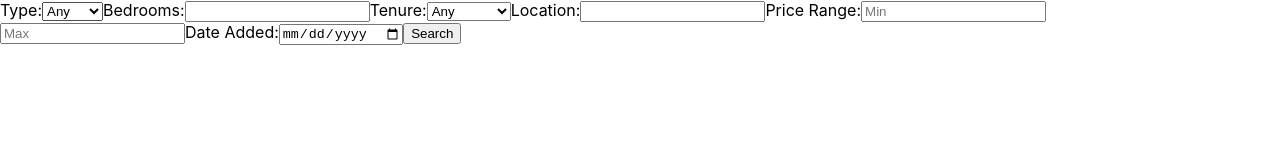
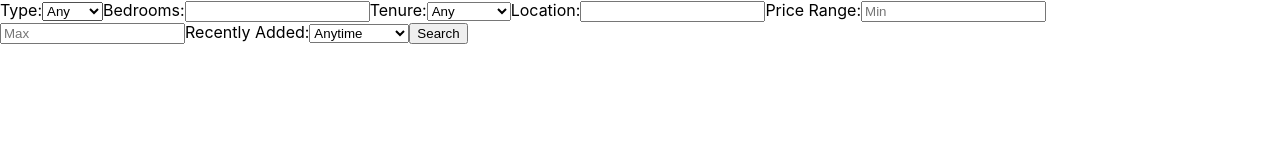
Before and after one commit to MisalSilva/Estate-Agent-Web-Application-ACS-CW11, a React (Create React App) app: page /search in a window 1280 px wide. Shown: the top 160 px of the page. Built offline with nearby package versions, Linux system fonts and the light colour scheme.

Commit message:
Replace date input with a dropdown for recently added options in Search component

```diff
--- a/src/components/Search.js
+++ b/src/components/Search.js
@@ -106,8 +106,14 @@ const Search = () => {
                 <input type="number" name="maxPrice" placeholder="Max" onChange={handleChange} />
             </label>
             <label>
-                Date Added:
-                <input type="date" name="dateAdded" onChange={handleChange} />
+                Recently Added:
+                <select name="recentAdded" onChange={handleChange}>
+                    <option value="anytime">Anytime</option>
+                    <option value="3days">Last 3 Days</option>
+                    <option value="7days">Last 7 Days</option>
+                    <option value="14days">Last 14 Days</option>
+                    <option value="1month">Last Month</option>
+                </select>
             </label>
             <button type="submit">Search</button>
         </form>
```
